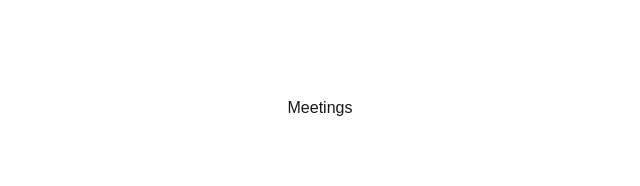
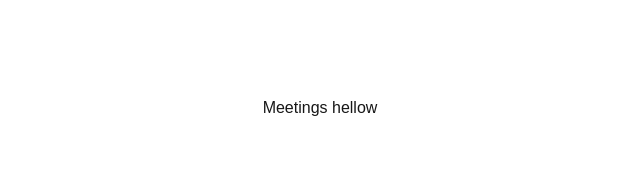
Before and after one commit to elitefx75/sacrament-meetings, a Next.js app: page / in a window 1280 px wide. Shown: the top 186 px of the page, without its empty margins (320-960 px from the left). Built offline with nearby package versions, Linux system fonts and the light colour scheme.

Commit message:
Sacrament meeting planner assignment

```diff
--- a/app/page.tsx
+++ b/app/page.tsx
@@ -1,7 +1,7 @@
 export default function Home() {
   return (
     <main className="flex min-h-screen flex-col items-center justify-between p-24">
-      <h1>Meetings</h1>
+      <h1>Meetings hellow</h1>
     </main>
   )
 }
```
